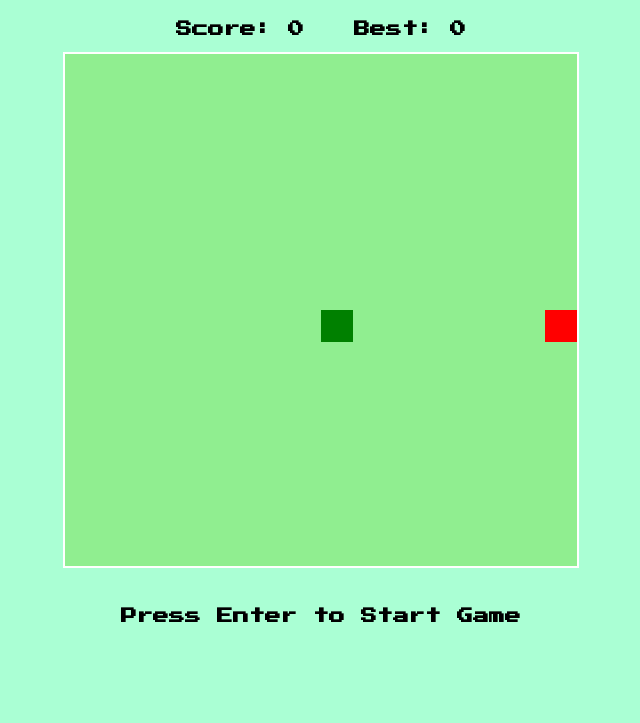
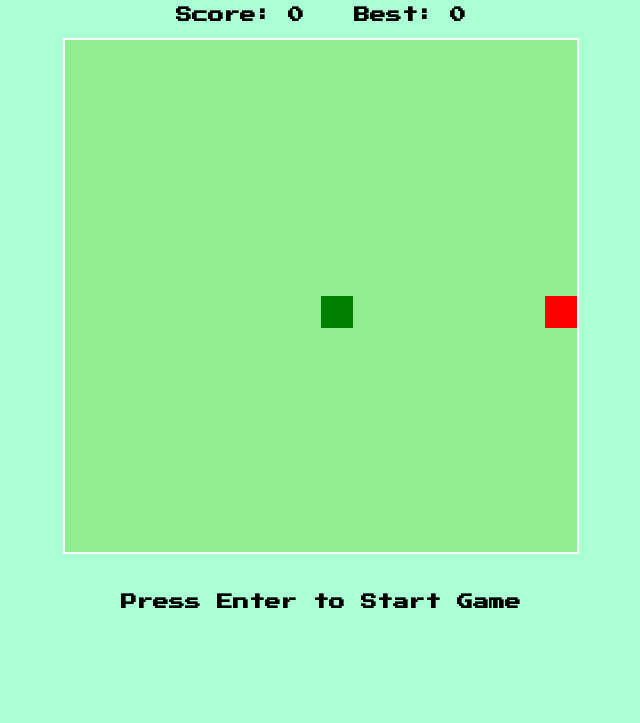
Before and after one commit to joaozinsh/snake-game, a plain HTML site: page index.html in a window 1280 px wide. Shown: the part 77-800 px from the top of the page, without its empty margins (319-959 px from the left). Drawn offline with Linux system fonts and the light colour scheme.

Commit message:
Mudança na altura

```diff
--- a/assets/css/style.css
+++ b/assets/css/style.css
@@ -1,6 +1,7 @@
 @import url('https://fonts.googleapis.com/css2?family=Press+Start+2P&display=swap');
 
 body {
+    height: 85vh;
     display: flex;
     justify-content: center;
     align-items: center;
```
